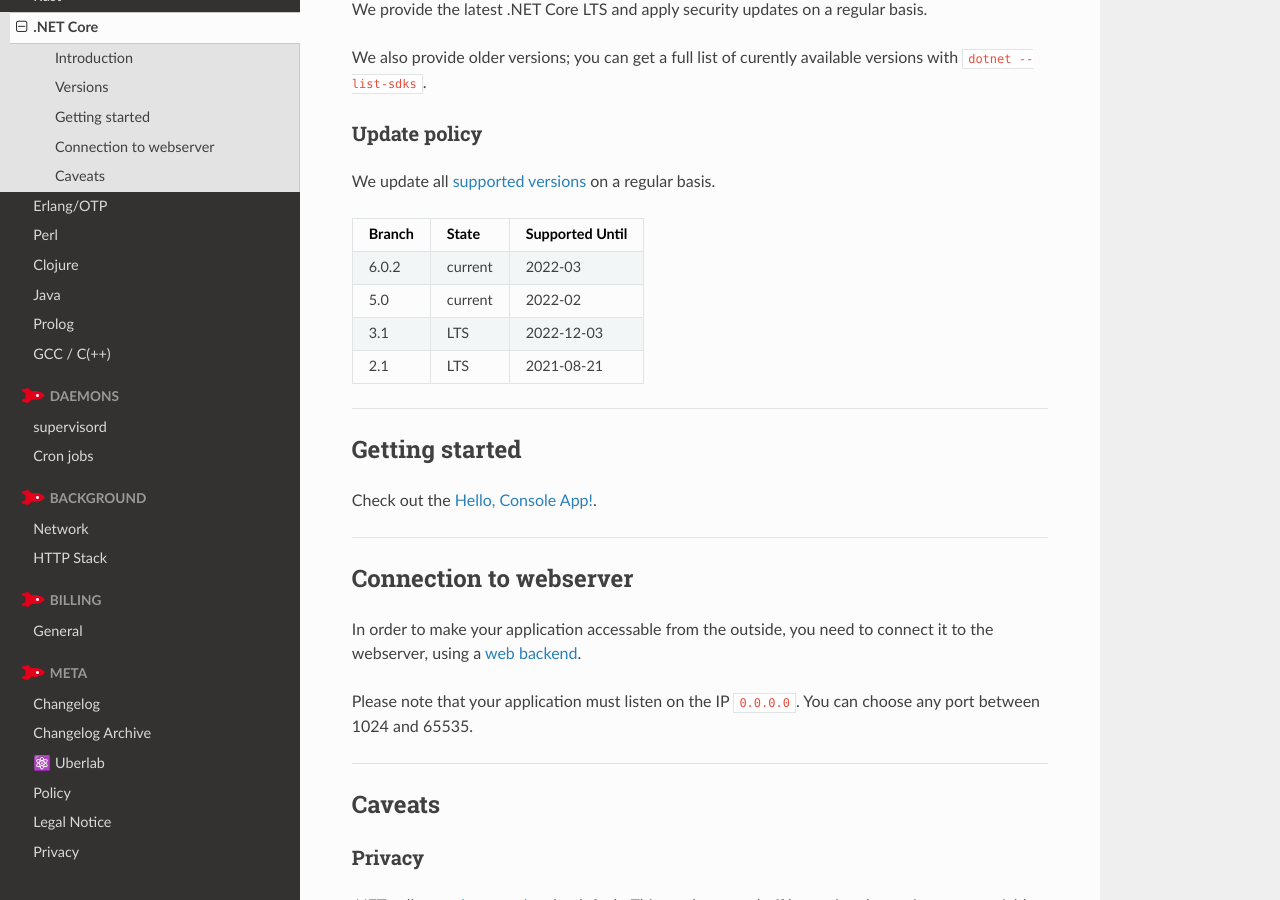
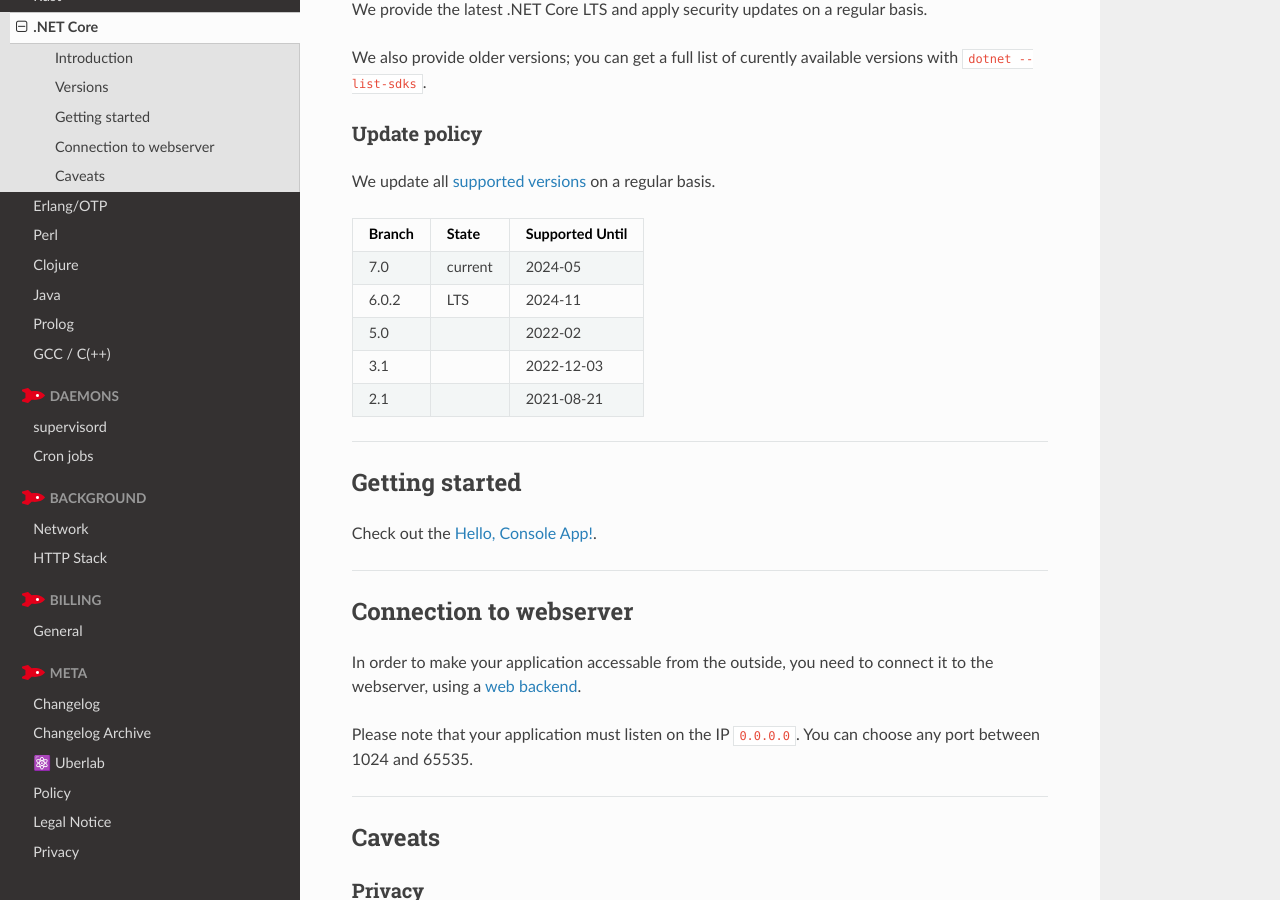
Before and after one commit to Uberspace/manual, a Sphinx documentation site: the page built from source/lang-dotnet.rst, in a window 1280 px wide and 900 px high, scrolled down 757 px. Built offline with Sphinx 7.4.7 and the Read the Docs theme 2.0.0, drawn with Linux system fonts in a browser that asks for light colours.

Commit message:
[U7.15] :sparkles: add dotnet 7

```diff
--- a/source/changelog/2023-01-23_7.15.rst
+++ b/source/changelog/2023-01-23_7.15.rst
@@ -5,6 +5,7 @@ Added
 
 - *Node.js* ``18`` (`release notes <https://nodejs.org/de/blog/announcements/v18-release-announce/>`_)
 - *Node.js* ``19`` (`release notes <https://nodejs.org/de/blog/announcements/v19-release-announce/>`_)
+- *.Net* ``7`` (`release notes <https://learn.microsoft.com/en-us/dotnet/core/whats-new/dotnet-7>`_)
 
 Deprecated
 ----------
--- a/source/lang-dotnet.rst
+++ b/source/lang-dotnet.rst
@@ -34,10 +34,11 @@ We update all `supported versions <https://dotnet.microsoft.com/platform/support
 ======  ===========  ===============
 Branch  State        Supported Until
 ======  ===========  ===============
-6.0.2   current      2022-03
-5.0     current      2022-02
-3.1     LTS          2022-12-03
-2.1     LTS          2021-08-21
+7.0     current      2024-05
+6.0.2   LTS          2024-11
+5.0                  2022-02
+3.1                  2022-12-03
+2.1                  2021-08-21
 ======  ===========  ===============
 
 
```
